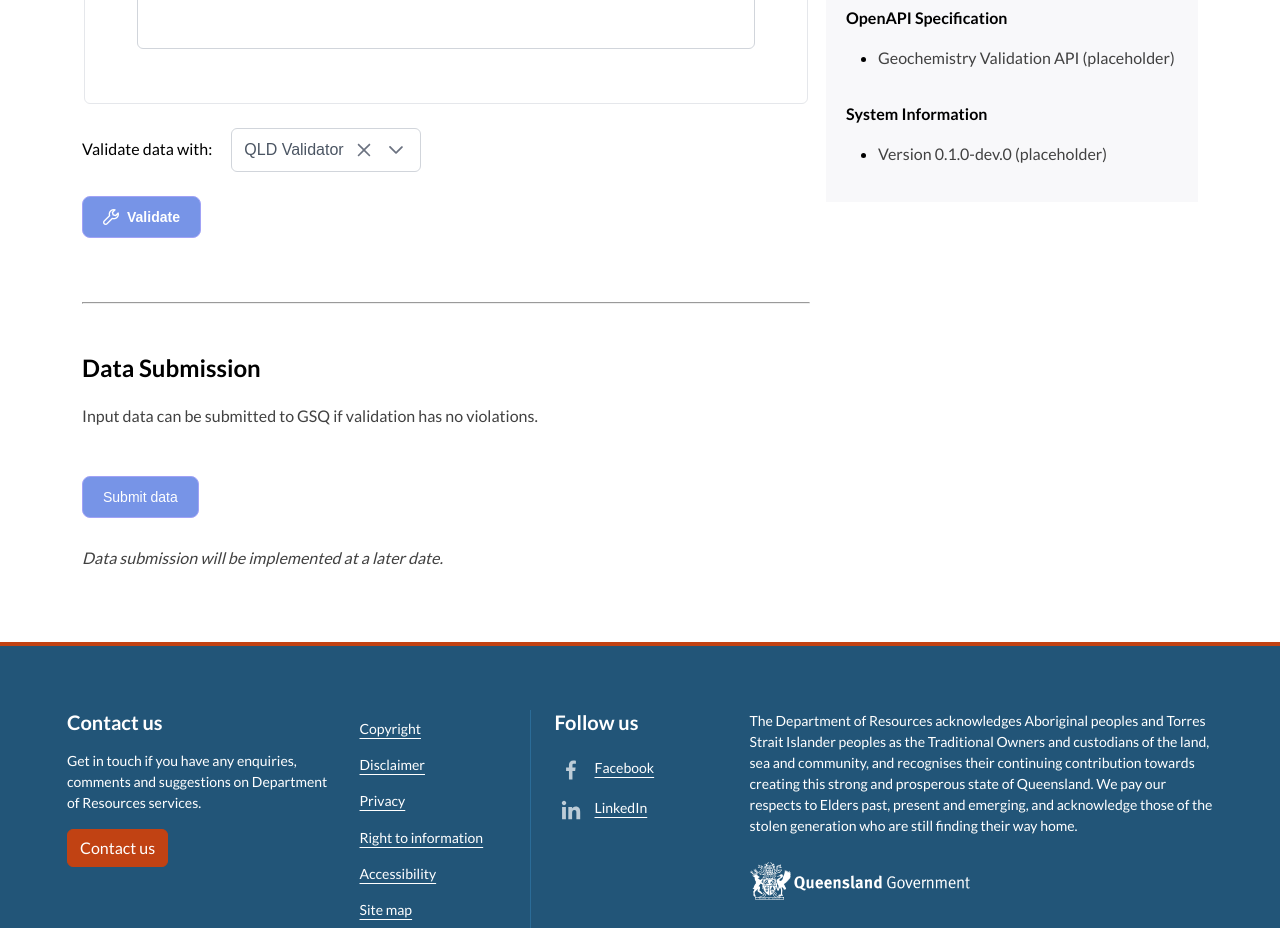
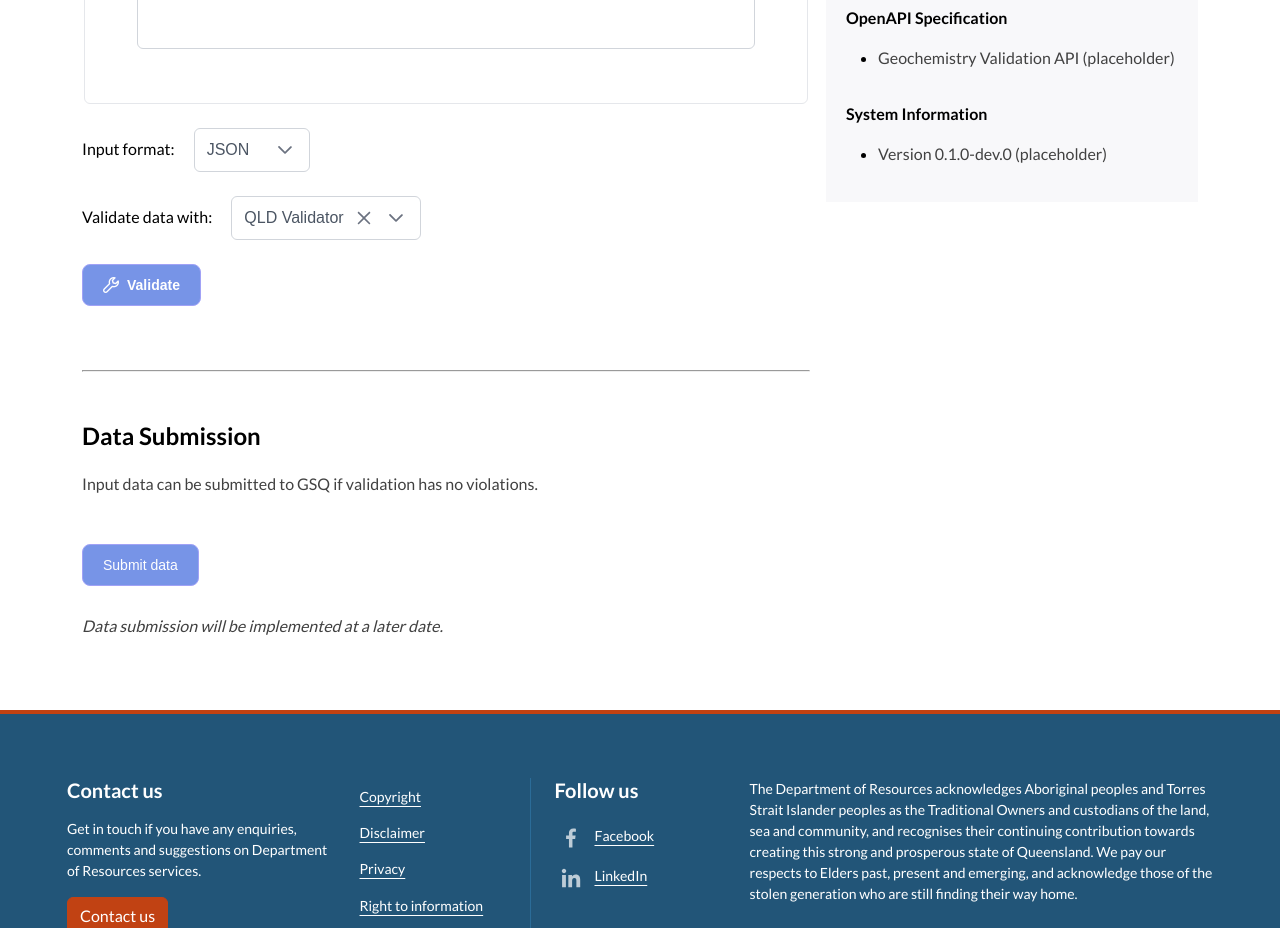
Before and after one commit to dcceew-bdr/abis-portal, a Vue app in the folder geochem-portal-ui/: page / in a window 1280 px wide. Shown: the part 800-1728 px from the top of the page. Built offline with nearby package versions, Linux system fonts and the light colour scheme; a web font is replaced by a local one.

Commit message:
Add format values to UI

```diff
--- a/geochem-portal-ui/src/components/Validator.vue
+++ b/geochem-portal-ui/src/components/Validator.vue
@@ -27,6 +27,13 @@ const activeTab = ref(0)
 const textareaValue = ref('')
 const fileInput = ref(null)
 const fileSelected = ref(false)
+const formatValues = [
+  { name: 'JSON', value: 'application/json' },
+  { name: 'JSON-LD', value: 'application/ld+json' },
+  { name: 'RDF Turtle', value: 'text/turtle' },
+  { name: 'Excel', value: 'application/vnd.ms-excel' }
+]
+const formatValue = ref(formatValues[0])
 
 const selectedExample = ref<Example>()
 const examples = ref(examplesData)
@@ -55,7 +62,11 @@ const handleValidateButtonClick = async () => {
       headers: {
         'Content-Type': 'application/json'
       },
-      body: JSON.stringify({ data: inputValue.value, shacl_shapes: selectedValidator.value.value })
+      body: JSON.stringify({
+        data: inputValue.value,
+        shacl_shapes: selectedValidator.value.value,
+        format: formatValue.value.value
+      })
     })
 
     if (response.status == 200) {
@@ -171,6 +182,12 @@ const handleTabChange = (event, tabIndex) => {
     </Fieldset>
 
     <div>
+      Input format:
+      <Dropdown v-model="formatValue" :options="formatValues" optionLabel="name" class="ml-4">
+      </Dropdown>
+    </div>
+
+    <div>
       Validate data with:
       <Dropdown
         v-model="selectedValidator"
```
